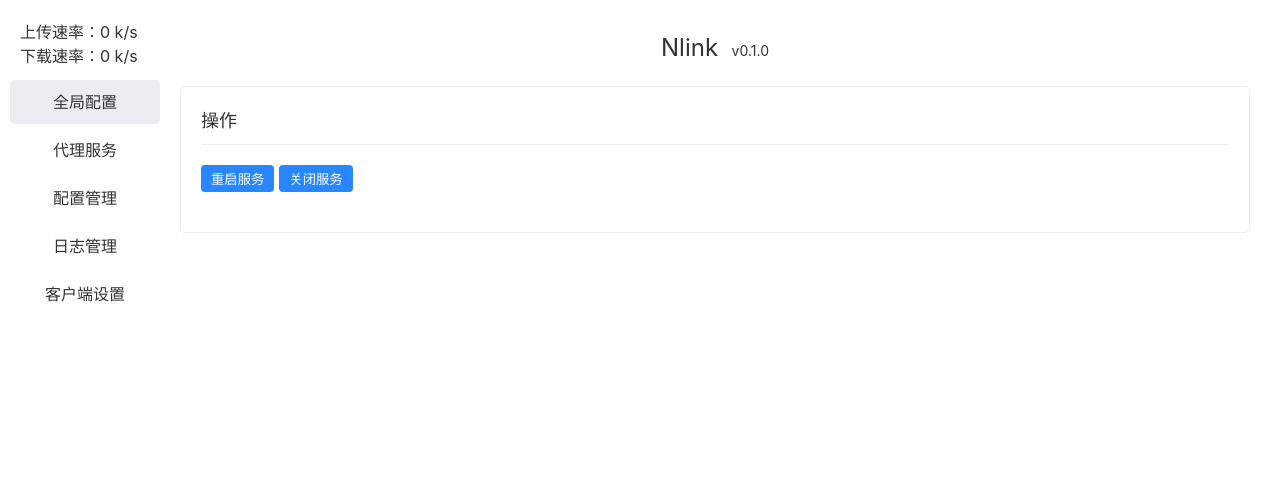
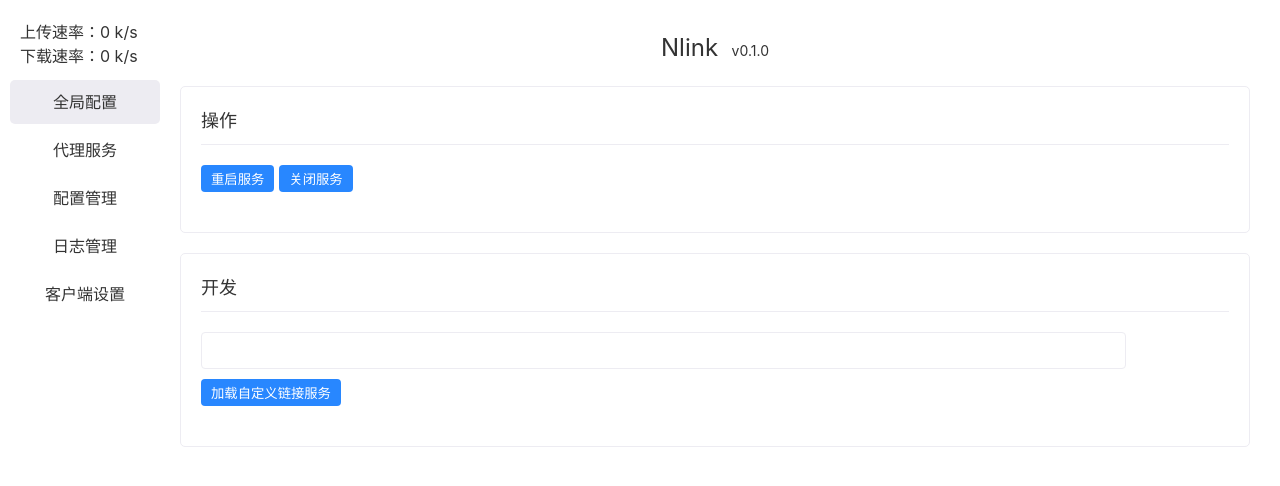
Before and after one commit to mengseeker/nlink, a Vue app in the folder frontend/: page / in a window 1280 px wide. Both pictures are taken after a click on the element "全局配置". Shown: the top 486 px of the page. Built offline with nearby package versions, Linux system fonts and the light colour scheme.

Commit message:
feat: 前端初始化

```diff
--- a/frontend/src/components/general/index.vue
+++ b/frontend/src/components/general/index.vue
@@ -13,11 +13,29 @@
         <button @click="closeNlink">关闭服务</button>
       </div>
     </div>
+    <div class="nlink-ui-general-operate">
+      <div class="nlink-ui-general-operate-header">
+        开发
+      </div>
+      <div class="nlink-ui-general-operate-panel">
+        <div style="margin-bottom: 10px">
+          <input v-model="url">
+        </div>
+        <button @click="reload">加载自定义链接服务</button>
+      </div>
+    </div>
   </div>
 </template>
 
 <script setup>
 import { ipcEmit } from '../../../ipc/index'
+import { ref } from 'vue'
+
+let url = ref('')
+
+const reload = () => {
+  window.location.href = url.value
+}
 
 const restartNlink = () => {
   ipcEmit('restart', {})
--- a/frontend/src/components/profiles/index.vue
+++ b/frontend/src/components/profiles/index.vue
@@ -134,7 +134,7 @@
 .nlink-ui-link-input input {
   width: 90%;
   padding: 6px 10px;
-  border: solid 1px var(--bg-color);
+  border: solid 1px var(--block-bg-color);
   border-radius: 4px;
   background-color: #fff;
   font-size: 20px;
--- a/frontend/src/style.css
+++ b/frontend/src/style.css
@@ -39,3 +39,14 @@
   cursor: pointer;
   border-radius: 4px;
 }
+
+input {
+  width: 90%;
+  padding: 6px 10px;
+  border: solid 1px var(--block-bg-color);
+  border-radius: 4px;
+  background-color: #fff;
+  font-size: 20px;
+  color: #999;
+  outline-style: none;
+}
--- a/frontend/vite.config.js
+++ b/frontend/vite.config.js
@@ -1,5 +1,6 @@
 import { defineConfig } from 'vite'
 import vue from '@vitejs/plugin-vue'
+import path from 'path'
 
 // https://vitejs.dev/config/
 export default defineConfig({
```
